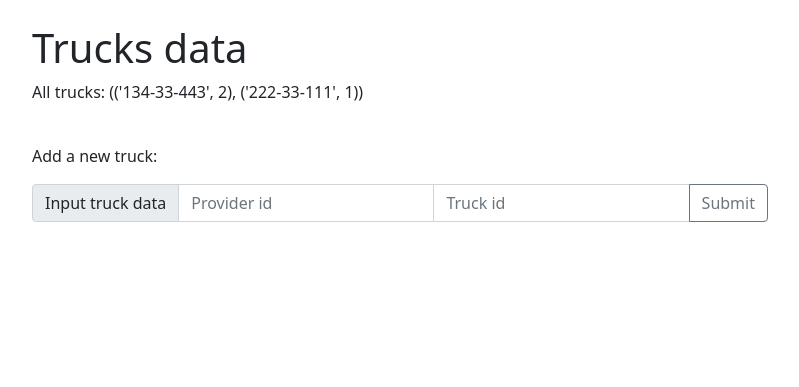
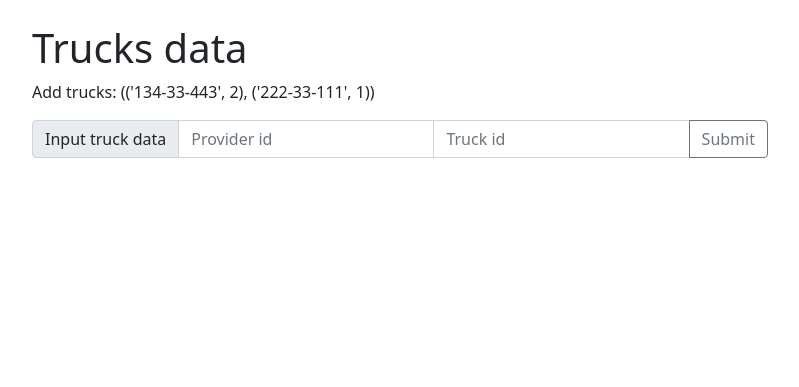
Before and after one commit to maciob/DeveleapDevWeek, a Flask app: page /truck in a window 1280 px wide. Shown: the part 56-443 px from the top of the page, without its empty margins (240-1039 px from the left). Run offline with Flask 2, Linux system fonts and the light colour scheme; data comes from the database, SQL or seed files in the repository.

Commit message:
cosmetic changes for trucks.html

```diff
--- a/Billing/app/templates/trucks.html
+++ b/Billing/app/templates/trucks.html
@@ -2,8 +2,7 @@
 
 {% block content %}
     <h1>{% block title %} {{ title }} {% endblock %}</h1>
-    <p> All trucks: {{status}} </p><br>
-    <p> Add a new truck:</p>
+    <p> Add trucks: {{status}} </p>
 
     <form method="post" target="response_frame">
         <div class="input-group mb-3">
```
